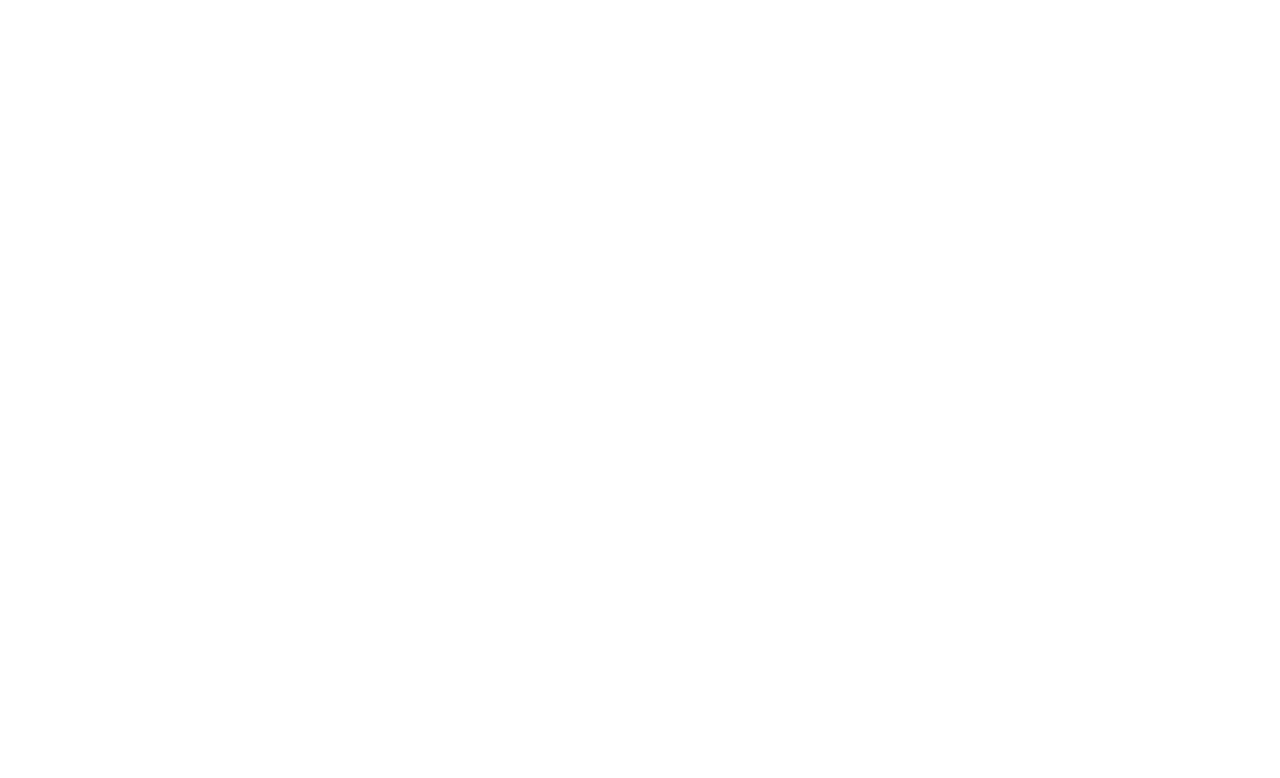
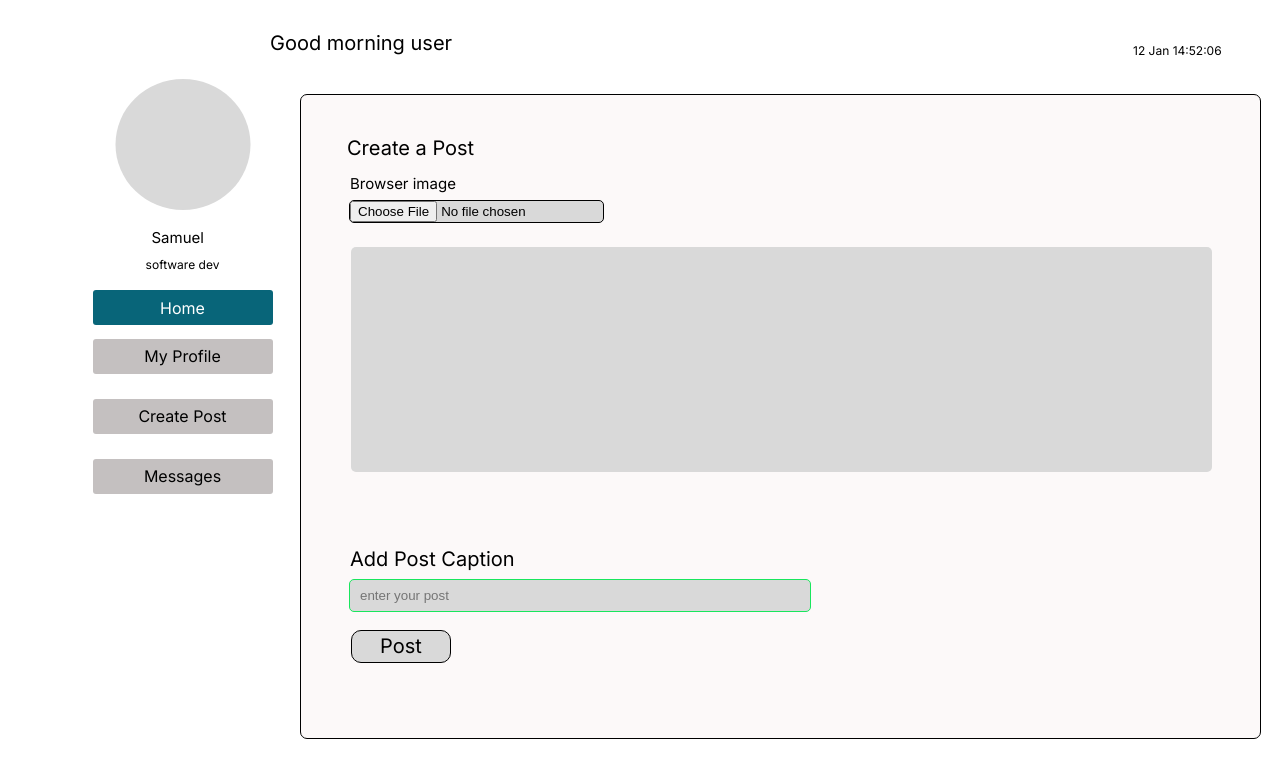
Before and after one commit to 4SAMU/POST-IT, a React (Create React App) app in the folder frontend/: page /createPost in a window 1280 px wide. Before the commit this address had no page. Shown: the top 778 px of the page. Built offline with nearby package versions, Linux system fonts and the light colour scheme; a web font is replaced by a local one.

Commit message:
updated the navigation buttons

```diff
--- a/frontend/package.json
+++ b/frontend/package.json
@@ -6,7 +6,8 @@
     "react": "^18.2.0",
     "react-dom": "^18.2.0",
     "react-router-dom": "^6.6.2",
-    "react-scripts": "^4.0.3"
+    "react-scripts": "^4.0.3",
+    "react-toast": "^1.0.3"
   },
   "scripts": {
     "start": "react-scripts start",
--- a/frontend/src/App.js
+++ b/frontend/src/App.js
@@ -6,6 +6,8 @@
 import First from "./Components/Landingpage/First";
 import Landing from "./Components/Landingpage/Landing";
 import { Route, Routes } from "react-router-dom";
+import Profile from "./components/Profile/Profile";
+import Post from "./components/Post/Post";
 
 const App = () => {
   return (
@@ -14,6 +16,8 @@
         <Route path="" element={<Landing />} />
         <Route path="/createprofile" element={<First />} />
         <Route path="/Home" element={<CreatePost />} />
+        <Route path="/createPost" element={<Post />} />
+        <Route path="/myProfile" element={<Profile />} />
       </Routes>
     </div>
   );
--- a/frontend/src/Components/CreatePost/CreatePost.js
+++ b/frontend/src/Components/CreatePost/CreatePost.js
@@ -1,8 +1,9 @@
 /** @format */
-
-import React from "react";
+import React, { useState } from "react";
 import Header from "../Header/Header";
 import Navbar from "../Navbar/Navbar";
+import { NavLink } from "react-router-dom";
+
 import "./CreatePost.css";
 
 const CreatePost = () => {
@@ -26,8 +27,13 @@
               <div className="postTime">12 Jan 10:52:06</div>
             </div>
           </div>
-          <div className="endOfPosts"> seems u have reached end of posts!!
-            <button className="refreshBtn">Refresh Page</button>
+          <div className="endOfPosts">
+            {" "}
+            seems u have reached end of posts!!
+            {/* <button className="refreshBtn">Refresh Page</button> */}
+            <NavLink to="/Home">
+              <button className="refreshBtn">Refresh Page</button>
+            </NavLink>
           </div>
         </div>
       </div>
--- a/frontend/src/Components/Header/Header.js
+++ b/frontend/src/Components/Header/Header.js
@@ -1,6 +1,7 @@
 /** @format */
 
 import React from "react";
+import { NavLink } from "react-router-dom";
 import "./Header.css";
 
 const Header = () => {
@@ -12,7 +13,10 @@
         <div className="connectText">
           Connect to the world, get updates, share whats happening
         </div>
-        <button className="createPostBtn">Create Post</button>
+        {/* <button className="createPostBtn">Create Post</button> */}
+        <NavLink to="/createPost">
+          <button className="createPostBtn">Create Post</button>
+        </NavLink>
       </div>
     </div>
   );
--- a/frontend/src/Components/Landingpage/styles.css
+++ b/frontend/src/Components/Landingpage/styles.css
@@ -44,6 +44,7 @@
   background: #086579;
   border: none;
   cursor: pointer;
+  border-radius: 10px;
 }
 .exp {
   margin-top: 20px;
--- a/frontend/src/Components/Navbar/Navbar.js
+++ b/frontend/src/Components/Navbar/Navbar.js
@@ -1,5 +1,6 @@
 import React from 'react'
 import "./navbar.css";
+import { NavLink } from "react-router-dom";
 
 
 const Navbar = () => {
@@ -9,8 +10,14 @@
       <div className="userName">Samuel</div>
       <div className="userBio">software dev</div>
       <button className="homeButton">Home</button>
-      <button className="myProfileBtn">My Profile</button>
-      <button className="myProfileBtn">Create Post</button>
+
+      {/* <button className="myProfileBtn">My Profile</button> */}
+      <NavLink to="/myProfile">
+        <button className="myProfileBtn">My Profile</button>
+      </NavLink>
+      <NavLink to="/createPost">
+        <button className="myProfileBtn">Create Post</button>
+      </NavLink>
       <button className="myProfileBtn">Messages</button>
     </div>
   );
--- a/frontend/src/Components/Post/Post.css
+++ b/frontend/src/components/Post/Post.css
@@ -1,4 +1,4 @@
-.container {
+.contain {
   position: fixed;
   width: 100vw;
   height: 100vw;
@@ -21,9 +21,9 @@
 .container2 {
   position: absolute;
   width: 861px;
-  height: 325px;
+  height: 225px;
   left: 50px;
-  top: 102px;
+  top: 152px;
   border-radius: 5px;
   background: #d9d9d9;
 }
@@ -84,8 +84,19 @@
   height: 33px;
   left: 48px;
   top: 484px;
-  border-radius: 10px;
+  border-radius: 5px;
+  padding-left: 10px;
 
+  background: #d9d9d9;
+  border: 1px solid hsl(140, 80%, 50%);
+}
+.field1 {
+  box-sizing: border-box;
+  cursor: pointer;
+  position: absolute;
+  left: 48px;
+  top: 105px;
+  border-radius: 5px;
   background: #d9d9d9;
   border: 1px solid #000000;
 }
--- a/frontend/src/Components/Post/Post.js
+++ b/frontend/src/components/Post/Post.js
@@ -1,15 +1,34 @@
-import React from "react";
+import React, { useState } from "react";
 import "./Post.css";
+import Navbar from "../../Components/Navbar/Navbar";
 
-const Profile = () => {
+const Post = () => {
+  const [imageSrc, setImageSrc] = useState("");
+
+  function handleChange(event) {
+    const file = event.target.files[0];
+    const reader = new FileReader();
+    reader.onloadend = () => {
+      setImageSrc(reader.result);
+    };
+    reader.readAsDataURL(file);
+  }
+
   return (
-    <div className="container">
+    <div className="contain">
+      <Navbar />
       <div className="header">Good morning user</div>
       <div className="time">12 Jan 14:52:06</div>
       <div className="container1">
         <label className="label">Add Post Caption</label>
         <label className="header1">Create a Post</label>
         <label className="header2">Browser image</label>
+        <input
+          type="file"
+          className="field1"
+          onChange={handleChange}
+          required
+        ></input>
         <input
           type="text"
           className="field"
@@ -23,4 +42,4 @@
   );
 };
 
-export default Profile;
+export default Post;
--- a/frontend/src/Components/Profile/Profile.css
+++ b/frontend/src/components/Profile/Profile.css
@@ -1,23 +1,23 @@
-.body {
+.body1 {
   position: fixed;
   width: 100vw;
   height: 100vw;
 
   background: #ffffff;
 }
-.container {
+.contain0 {
   box-sizing: border-box;
 
   position: absolute;
   width: 961px;
   height: 645px;
-  left: 268px;
+  left: 365px;
   top: 94px;
 
   background: #ffffff;
   border: 1px solid #000000;
 }
-.container1 {
+.contain1 {
   box-sizing: border-box;
 
   position: absolute;
@@ -29,7 +29,7 @@
   background: #ffffff;
   border: 1px solid #000000;
 }
-.container2 {
+.contain2 {
   box-sizing: border-box;
 
   position: absolute;
@@ -45,7 +45,7 @@
   position: absolute;
   width: 803px;
   height: 146px;
-  left: 30px;
+  left: 50px;
   top: 85px;
 
   background: #d9d9d9;
@@ -101,7 +101,7 @@
   border-radius: 50%;
   background: #d9d9d9;
 }
-.header2 {
+.head2 {
   position: absolute;
   width: 57px;
   height: 15px;
@@ -117,7 +117,7 @@
 
   color: #000000;
 }
-.name {
+.jina {
   position: absolute;
   width: 50px;
   height: 15px;
--- a/frontend/src/Components/Profile/Profile.js
+++ b/frontend/src/components/Profile/Profile.js
@@ -1,24 +1,26 @@
 import React from "react";
 import "./Profile.css";
+import Navbar from "../../Components/Navbar/Navbar";
 
 const Profile = () => {
   return (
-    <div className="body">
+    <div className="body1">
+      <Navbar />
       <div className="header">Good morning user</div>
       <div className="date">12 Jan 14:52:06</div>
-      <div className="container">
-        <div className="header2">My Profile</div>
-        <div className="container1">
+      <div className="contain0">
+        <div className="head2">My Profile</div>
+        <div className="contain1">
           <div className="img1"></div>
           <div className="name1">SAMUEL</div>
           <div className="label1">Software engineer</div>
           <div className="label3">n Posts</div>
         </div>
-        <div className="container2">
+        <div className="contain2">
           <div className="labeln">Hello guys is my Birthday</div>
           <div className="date1">13 Jan 14:52:06</div>
 
-          <div className="name">SAMUEL</div>
+          <div className="jina">SAMUEL</div>
           <div className="img2"></div>
           <div className="container3"></div>
         </div>
--- a/frontend/src/index.css
+++ b/frontend/src/index.css
@@ -8,6 +8,9 @@
   font-family: sans-serif;
   /* overflow: hidden; */
 }
+a {
+  text-decoration: none;
+}
 
 /* ::-webkit-scrollbar {
   display: none;
```
Also changed, not shown: 1 other file (tests, documents, lock files or other folders).
